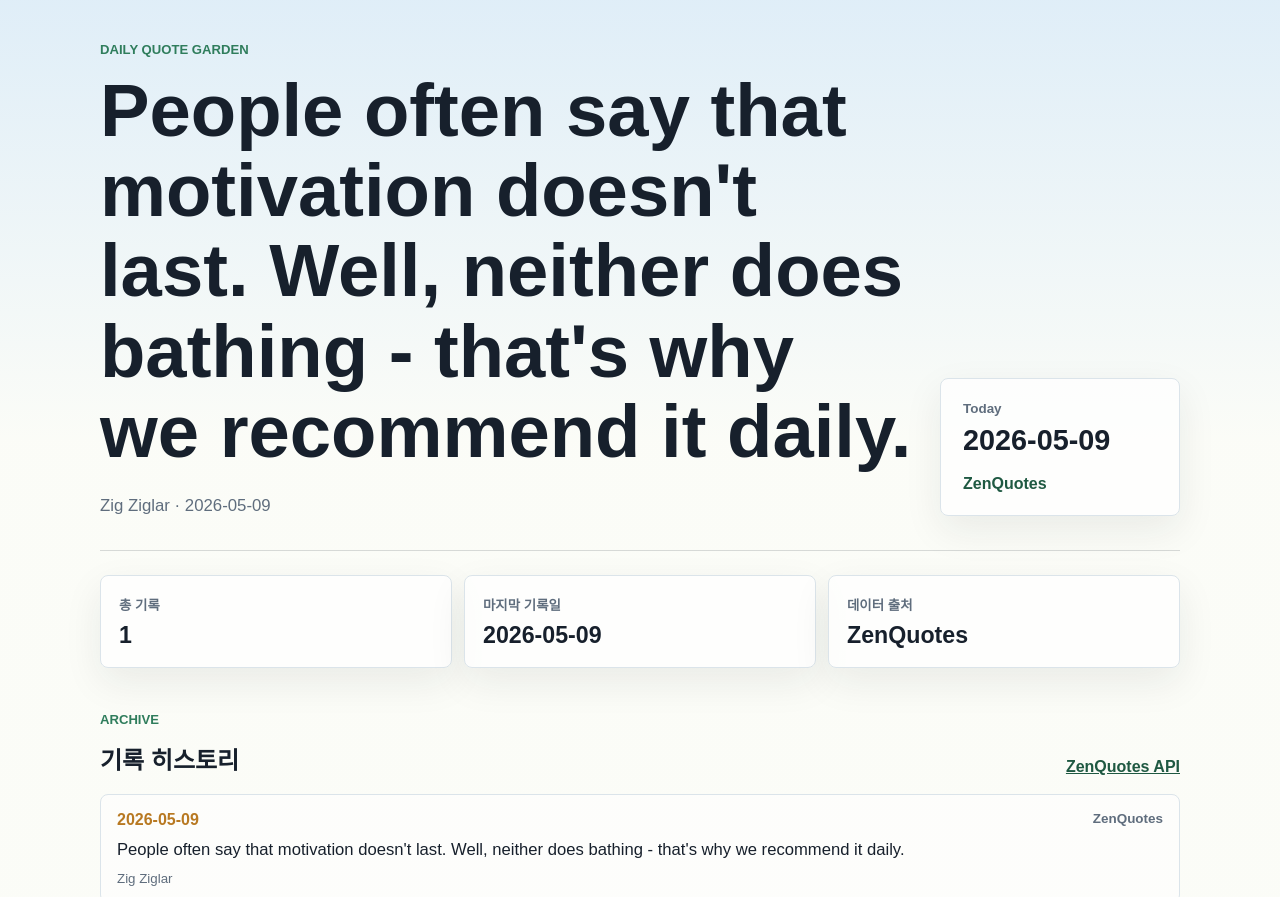
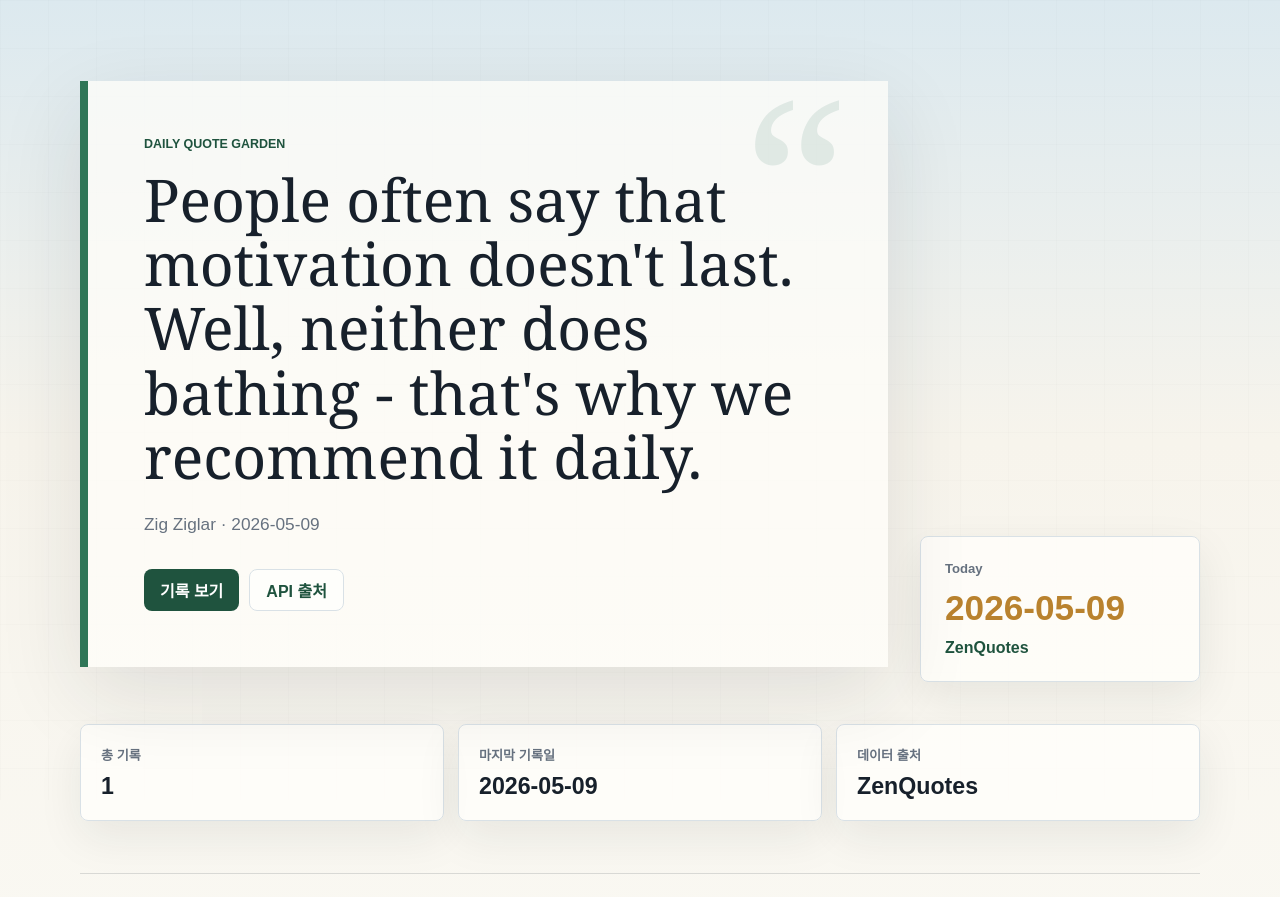
Before and after one commit to ghost-98/daily-quote-grass, a website: page public/index.html in a window 1280 px wide. Shown: the top 897 px of the page. Drawn offline with Linux system fonts and the light colour scheme.

Commit message:
fix(ui): 정적 리소스 경로와 명언 화면을 개선한다

```diff
--- a/public/app.js
+++ b/public/app.js
@@ -49,6 +49,10 @@ const [latest, history] = await Promise.all([
 const entries = Object.keys(history);
 const source = formatSource(latest.source);
 
+if ((latest.text ?? "").length > 92) {
+  document.body.classList.add("long-quote");
+}
+
 document.querySelector("#quoteText").textContent = latest.text;
 document.querySelector("#quoteMeta").textContent = `${latest.author} · ${latest.date ?? "기록 대기 중"}`;
 document.querySelector("#todayDate").textContent = latest.date ?? "-";
--- a/public/index.html
+++ b/public/index.html
@@ -4,7 +4,7 @@
     <meta charset="utf-8">
     <meta name="viewport" content="width=device-width, initial-scale=1">
     <title>Daily Quote Garden</title>
-    <link rel="stylesheet" href="./styles.css">
+    <link rel="stylesheet" href="/public/styles.css">
   </head>
   <body>
     <main class="shell">
@@ -13,9 +13,13 @@
           <p class="eyebrow">Daily Quote Garden</p>
           <h1 id="quoteText">오늘의 명언을 불러오는 중입니다.</h1>
           <p id="quoteMeta" class="meta"></p>
+          <div class="actions" aria-label="빠른 링크">
+            <a class="primary-link" href="#history">기록 보기</a>
+            <a class="secondary-link" href="https://zenquotes.io/" target="_blank" rel="noreferrer">API 출처</a>
+          </div>
         </div>
         <div class="today-panel" aria-label="오늘의 기록">
-          <span>Today</span>
+          <span class="panel-label">Today</span>
           <strong id="todayDate">-</strong>
           <p id="todaySource">기록 대기 중</p>
         </div>
@@ -36,7 +40,7 @@
         </article>
       </section>
 
-      <section class="history-section">
+      <section class="history-section" id="history">
         <div class="section-title">
           <div>
             <p class="eyebrow">Archive</p>
@@ -48,6 +52,6 @@
       </section>
     </main>
 
-    <script src="./app.js" type="module"></script>
+    <script src="/public/app.js" type="module"></script>
   </body>
 </html>
--- a/public/styles.css
+++ b/public/styles.css
@@ -1,119 +1,194 @@
 :root {
   color-scheme: light;
-  --ink: #17202c;
-  --muted: #5f6d7d;
-  --line: #dbe4ea;
-  --paper: #fbfcf7;
-  --leaf: #2f7d5c;
-  --leaf-dark: #1f5942;
-  --gold: #b87922;
-  --rose: #f1d6cf;
-  --sky: #dcecf7;
-  --white: #ffffff;
+  --ink: #17202b;
+  --muted: #66717f;
+  --line: #d9e1e6;
+  --paper: #f7f4ec;
+  --surface: #fffefa;
+  --leaf: #2f7657;
+  --leaf-dark: #1f533e;
+  --gold: #b9822e;
+  --clay: #cf765f;
+  --sky: #dce9ef;
 }
 
 * {
   box-sizing: border-box;
 }
 
+html {
+  scroll-behavior: smooth;
+}
+
 body {
   margin: 0;
   min-height: 100vh;
-  background: linear-gradient(180deg, rgba(220, 236, 247, 0.9), rgba(251, 252, 247, 0.96) 46%);
+  background: linear-gradient(180deg, var(--sky) 0%, var(--paper) 38%, #fbfaf5 100%);
   color: var(--ink);
   font-family: Arial, "Malgun Gothic", sans-serif;
 }
 
+body::before {
+  content: "";
+  position: fixed;
+  inset: 0;
+  pointer-events: none;
+  opacity: 0.24;
+  background-image:
+    linear-gradient(rgba(23, 32, 43, 0.06) 1px, transparent 1px),
+    linear-gradient(90deg, rgba(23, 32, 43, 0.05) 1px, transparent 1px);
+  background-size: 48px 48px;
+}
+
 .shell {
-  width: min(1080px, calc(100% - 32px));
+  position: relative;
+  width: min(1120px, calc(100% - 36px));
   margin: 0 auto;
-  padding: 42px 0 56px;
+  padding: 34px 0 56px;
 }
 
 .hero {
-  min-height: 360px;
+  min-height: min(690px, calc(100vh - 32px));
   display: grid;
-  grid-template-columns: minmax(0, 1fr) 240px;
-  gap: 28px;
-  align-items: end;
-  border-bottom: 1px solid rgba(23, 32, 44, 0.16);
-  padding-bottom: 34px;
+  grid-template-columns: minmax(0, 1fr) 280px;
+  gap: 32px;
+  align-items: center;
+  padding: 32px 0 42px;
 }
 
 .hero-copy {
-  align-self: center;
+  position: relative;
+  padding: clamp(28px, 5vw, 56px);
+  border-left: 8px solid var(--leaf);
+  background: rgba(255, 254, 250, 0.72);
+  box-shadow: 0 28px 80px rgba(23, 32, 43, 0.11);
+}
+
+.hero-copy::before {
+  content: "“";
+  position: absolute;
+  right: clamp(18px, 4vw, 42px);
+  top: -20px;
+  color: rgba(47, 118, 87, 0.12);
+  font-family: Georgia, serif;
+  font-size: clamp(7rem, 18vw, 15rem);
+  line-height: 1;
 }
 
 .eyebrow {
-  margin: 0 0 14px;
-  color: var(--leaf);
-  font-size: 0.82rem;
+  margin: 0 0 16px;
+  color: var(--leaf-dark);
+  font-size: 0.78rem;
   font-weight: 800;
   letter-spacing: 0;
   text-transform: uppercase;
 }
 
 h1 {
-  max-width: 860px;
+  position: relative;
+  max-width: 880px;
   margin: 0;
-  font-size: clamp(2rem, 5.8vw, 4.7rem);
-  line-height: 1.08;
+  font-family: Georgia, "Times New Roman", serif;
+  font-size: clamp(2rem, 5.6vw, 5.6rem);
+  font-weight: 500;
   letter-spacing: 0;
+  line-height: 1.07;
+}
+
+.long-quote h1 {
+  font-size: clamp(1.9rem, 4.6vw, 4.6rem);
+  line-height: 1.09;
 }
 
 .meta {
-  margin: 24px 0 0;
+  position: relative;
+  margin: 26px 0 0;
   color: var(--muted);
-  font-size: 1.05rem;
+  font-size: 1.08rem;
+}
+
+.actions {
+  display: flex;
+  flex-wrap: wrap;
+  gap: 10px;
+  margin-top: 34px;
+}
+
+.primary-link,
+.secondary-link {
+  display: inline-flex;
+  min-height: 42px;
+  align-items: center;
+  justify-content: center;
+  border-radius: 8px;
+  padding: 0 16px;
+  font-weight: 800;
+  text-decoration: none;
+}
+
+.primary-link {
+  background: var(--leaf-dark);
+  color: white;
+}
+
+.secondary-link {
+  border: 1px solid var(--line);
+  color: var(--leaf-dark);
+  background: rgba(255, 255, 255, 0.54);
 }
 
 .today-panel,
-.dashboard article {
+.dashboard article,
+.history li {
   border: 1px solid var(--line);
   border-radius: 8px;
-  background: rgba(255, 255, 255, 0.72);
-  box-shadow: 0 14px 38px rgba(23, 32, 44, 0.08);
+  background: rgba(255, 254, 250, 0.82);
+  box-shadow: 0 16px 45px rgba(23, 32, 43, 0.08);
 }
 
 .today-panel {
-  padding: 22px;
+  display: grid;
+  gap: 14px;
+  padding: 24px;
+  align-self: end;
 }
 
-.today-panel span,
+.panel-label,
 .dashboard span,
 .history span {
   display: block;
   color: var(--muted);
-  font-size: 0.84rem;
-  font-weight: 700;
+  font-size: 0.82rem;
+  font-weight: 800;
 }
 
 .today-panel strong {
   display: block;
-  margin-top: 8px;
-  font-size: 1.8rem;
+  color: var(--gold);
+  font-size: 2.2rem;
+  line-height: 1;
 }
 
 .today-panel p {
-  margin: 18px 0 0;
+  margin: 0;
   color: var(--leaf-dark);
-  font-weight: 700;
+  font-weight: 800;
 }
 
 .dashboard {
   display: grid;
   grid-template-columns: repeat(3, 1fr);
-  gap: 12px;
-  margin: 24px 0 44px;
+  gap: 14px;
+  margin: 0 0 52px;
 }
 
 .dashboard article {
-  padding: 18px;
+  padding: 20px;
 }
 
 .dashboard strong {
   display: block;
-  margin-top: 8px;
+  margin-top: 9px;
   font-size: 1.45rem;
 }
 
@@ -122,16 +197,17 @@ h1 {
   justify-content: space-between;
   align-items: end;
   gap: 16px;
+  border-top: 1px solid rgba(23, 32, 43, 0.14);
+  padding-top: 32px;
 }
 
 h2 {
   margin: 0;
-  font-size: 1.5rem;
+  font-size: 1.55rem;
 }
 
 a {
   color: var(--leaf-dark);
-  font-weight: 800;
 }
 
 .history {
@@ -139,16 +215,13 @@ a {
   padding: 0;
   margin: 18px 0 0;
   display: grid;
-  gap: 10px;
+  gap: 12px;
 }
 
 .history li {
   display: grid;
-  gap: 8px;
-  border: 1px solid var(--line);
-  border-radius: 8px;
-  background: rgba(255, 255, 255, 0.6);
-  padding: 16px;
+  gap: 9px;
+  padding: 18px;
 }
 
 .history li > div {
@@ -164,7 +237,7 @@ a {
 
 .history p {
   margin: 0;
-  font-size: 1.04rem;
+  font-size: 1.06rem;
   line-height: 1.55;
 }
 
@@ -176,10 +249,10 @@ a {
   color: var(--muted);
 }
 
-@media (max-width: 760px) {
+@media (max-width: 820px) {
   .shell {
-    width: min(100% - 24px, 1080px);
-    padding: 28px 0 40px;
+    width: min(100% - 24px, 1120px);
+    padding: 20px 0 40px;
   }
 
   .hero,
@@ -189,6 +262,15 @@ a {
 
   .hero {
     min-height: 0;
+    padding-top: 16px;
+  }
+
+  .hero-copy {
+    padding: 24px;
+  }
+
+  .today-panel {
+    align-self: auto;
   }
 
   .section-title {
@@ -196,3 +278,20 @@ a {
     flex-direction: column;
   }
 }
+
+@media (max-width: 420px) {
+  .hero-copy {
+    padding: 22px;
+    border-left-width: 6px;
+  }
+
+  h1,
+  .long-quote h1 {
+    font-size: 2rem;
+  }
+
+  .actions {
+    align-items: stretch;
+    flex-direction: column;
+  }
+}
```
